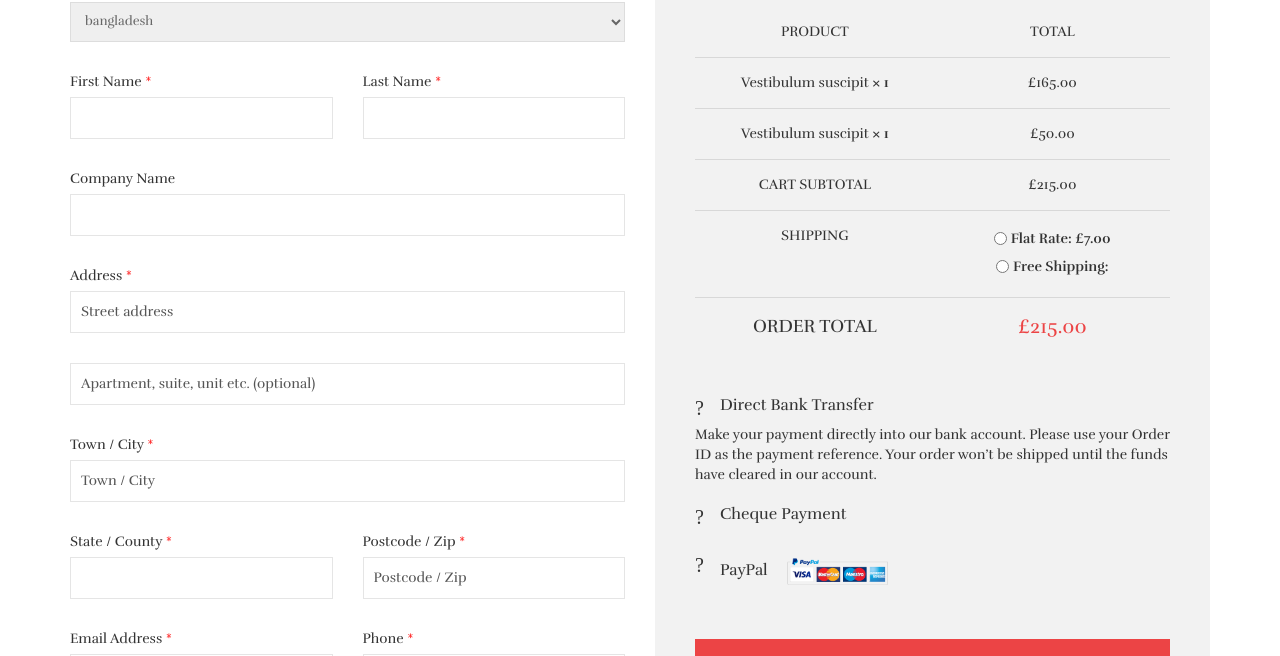
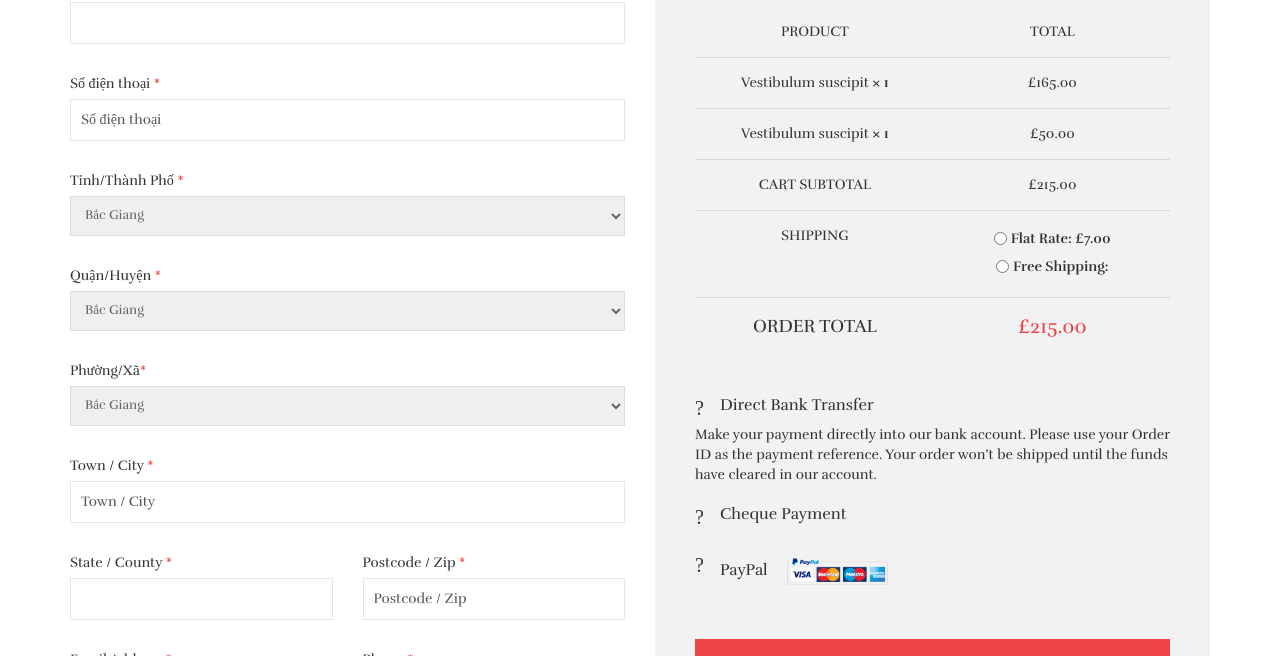
Before and after one commit to phuongk62uet99/bookStore-FE, a plain HTML site: page checkout.html in a window 1280 px wide. Shown: the part 712-1368 px from the top of the page. Drawn offline with nearby package versions, Linux system fonts and the light colour scheme.

Commit message:
commit checkout.html

```diff
--- a/checkout.html
+++ b/checkout.html
@@ -442,7 +442,7 @@
 				<div class="row">
 					<div class="col-lg-12">
 						<div class="coupon-accordion">
-							<h3>Phản hồi của khách hàng? <span id="showlogin">Bấm vào để login</span></h3>
+							<h3>Phản hồi của khách hàng? <span id="showlogin">Bấm vào để đăng nhập </span></h3>
 							<div class="coupon-content" id="checkout-login">
 								<div class="coupon-info">
 									<!-- <p class="coupon-text">Quisque gravida turpis sit amet nulla posuere lacinia. Cras sed est sit amet ipsum luctus.</p> -->
@@ -494,7 +494,7 @@
 							<div class="checkbox-form">
 								<h3>Chi tiết hóa đơn</h3>
 								<div class="row">
-									<div class=" col-lg-12">
+									<!-- <div class=" col-lg-12">
 										<div class="country-select">
 											<label>Country <span class="required">*</span></label>
 											<select>
@@ -508,36 +508,81 @@
 											  <option value="audi5">Dominican Republic</option>
 											</select>
 										</div>
-									</div>
-									<div class="col-lg-6 col-md-6 col-sm-6 col-xs-12 ">
+									</div> -->
+									<!-- <div class="col-lg-6 col-md-6 col-sm-6 col-xs-12 ">
 										<div class="checkout-form-list">
 											<label>First Name <span class="required">*</span></label>
 											<input type="text" placeholder="">
 										</div>
-									</div>
-									<div class="col-lg-6 col-md-6 col-sm-6 col-xs-12">
+									</div> -->
+									<div class="col-lg-12 col-md-12 col-sm-12s col-xs-12">
 										<div class="checkout-form-list">
-											<label>Last Name <span class="required">*</span></label>
+											<label>Họ và tên  <span class="required">*</span></label>
 											<input type="text" placeholder="">
 										</div>
 									</div>
-									<div class="col-lg-12 col-md-12 col-sm-12 col-xs-12">
+									<!-- <div class="col-lg-12 col-md-12 col-sm-12 col-xs-12">
 										<div class="checkout-form-list">
 											<label>Company Name</label>
 											<input type="text" placeholder="">
 										</div>
-									</div>
+									</div> -->
 									<div class="col-lg-12 col-md-12 col-sm-12 col-xs-12">
 										<div class="checkout-form-list">
-											<label>Address <span class="required">*</span></label>
-											<input type="text" placeholder="Street address">
+											<label>Số điện thoại <span class="required">*</span></label>
+											<input type="text" placeholder="Số điện thoại">
 										</div>
 									</div>
-									<div class="col-lg-12 col-md-12 col-sm-12 col-xs-12">
+									<div class=" col-lg-12">
+										<div class="country-select">
+											<label>Tỉnh/Thành Phố  <span class="required">*</span></label>
+											<select>
+											  <option value="volvo">Bắc Giang</option>
+											  <option value="saab">Phú Thọ</option>
+											  <option value="mercedes">An Giang</option>
+											  <option value="audi">Thái Nguyên </option>
+											  <option value="audi2">Albania</option>
+											  <option value="audi3">Bahrain</option>
+											  <option value="audi4">Colombia</option>
+											  <option value="audi5">Dominican Republic</option>
+											</select>
+										</div>
+									</div>
+									<div class=" col-lg-12">
+										<div class="country-select">
+											<label>Quận/Huyện  <span class="required">*</span></label>
+											<select>
+											  <option value="volvo">Bắc Giang</option>
+											  <option value="saab">Phú Thọ</option>
+											  <option value="mercedes">An Giang</option>
+											  <option value="audi">Thái Nguyên </option>
+											  <option value="audi2">Albania</option>
+											  <option value="audi3">Bahrain</option>
+											  <option value="audi4">Colombia</option>
+											  <option value="audi5">Dominican Republic</option>
+											</select>
+										</div>
+									</div>
+									<div class=" col-lg-12">
+										<div class="country-select">
+											<label>Phường/Xã<span class="required">*</span></label>
+											<select>
+											  <option value="volvo">Bắc Giang</option>
+											  <option value="saab">Phú Thọ</option>
+											  <option value="mercedes">An Giang</option>
+											  <option value="audi">Thái Nguyên </option>
+											  <option value="audi2">Albania</option>
+											  <option value="audi3">Bahrain</option>
+											  <option value="audi4">Colombia</option>
+											  <option value="audi5">Dominican Republic</option>
+											</select>
+										</div>
+									</div>
+									<!-- <div class="col-lg-12 col-md-12 col-sm-12 col-xs-12">
 										<div class="checkout-form-list">
 											<input type="text" placeholder="Apartment, suite, unit etc. (optional)">
 										</div>
-									</div>
+									</div> -->
 									<div class="col-lg-12 col-md-12 col-sm-12 col-xs-12">
 										<div class="checkout-form-list">
 											<label>Town / City <span class="required">*</span></label>
```
